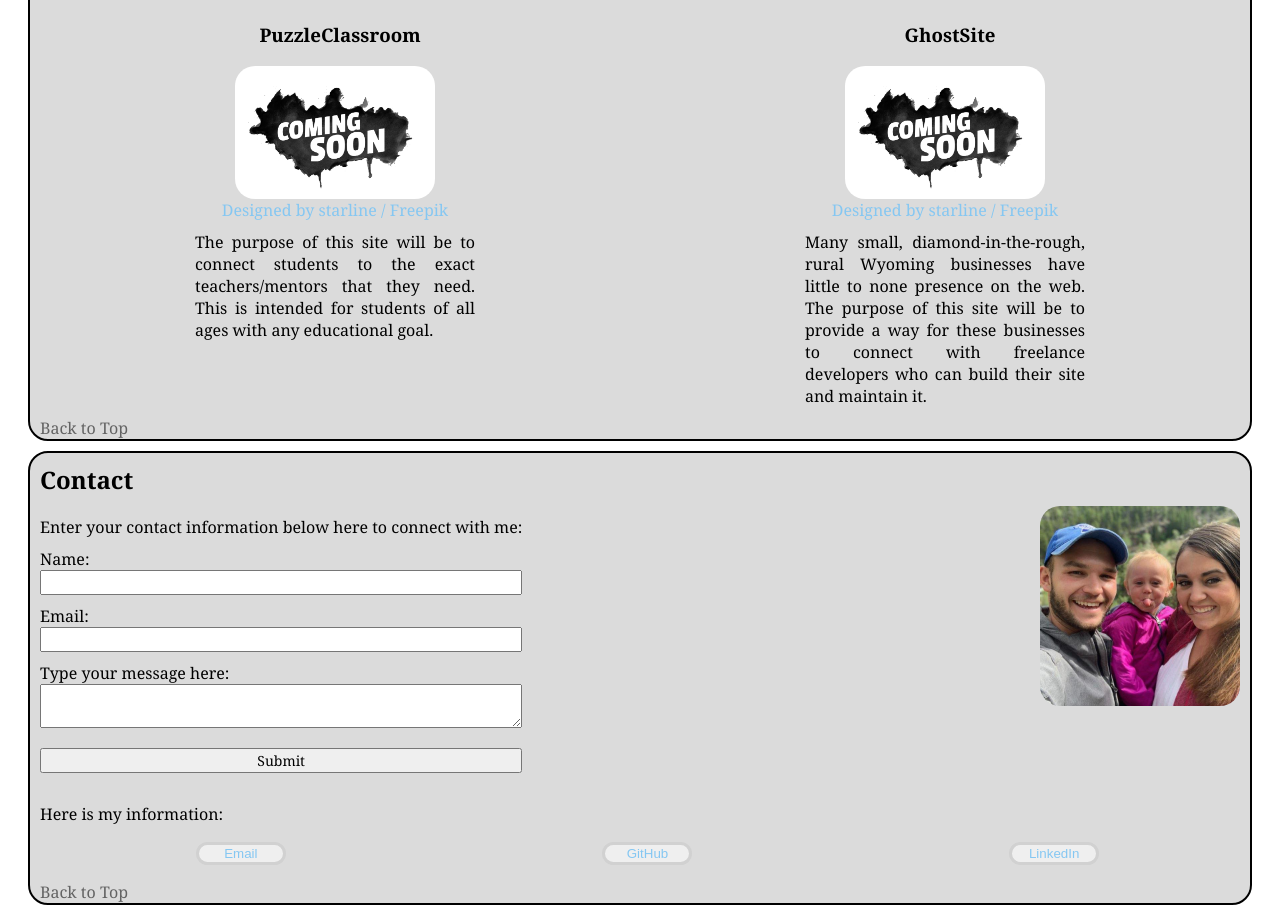
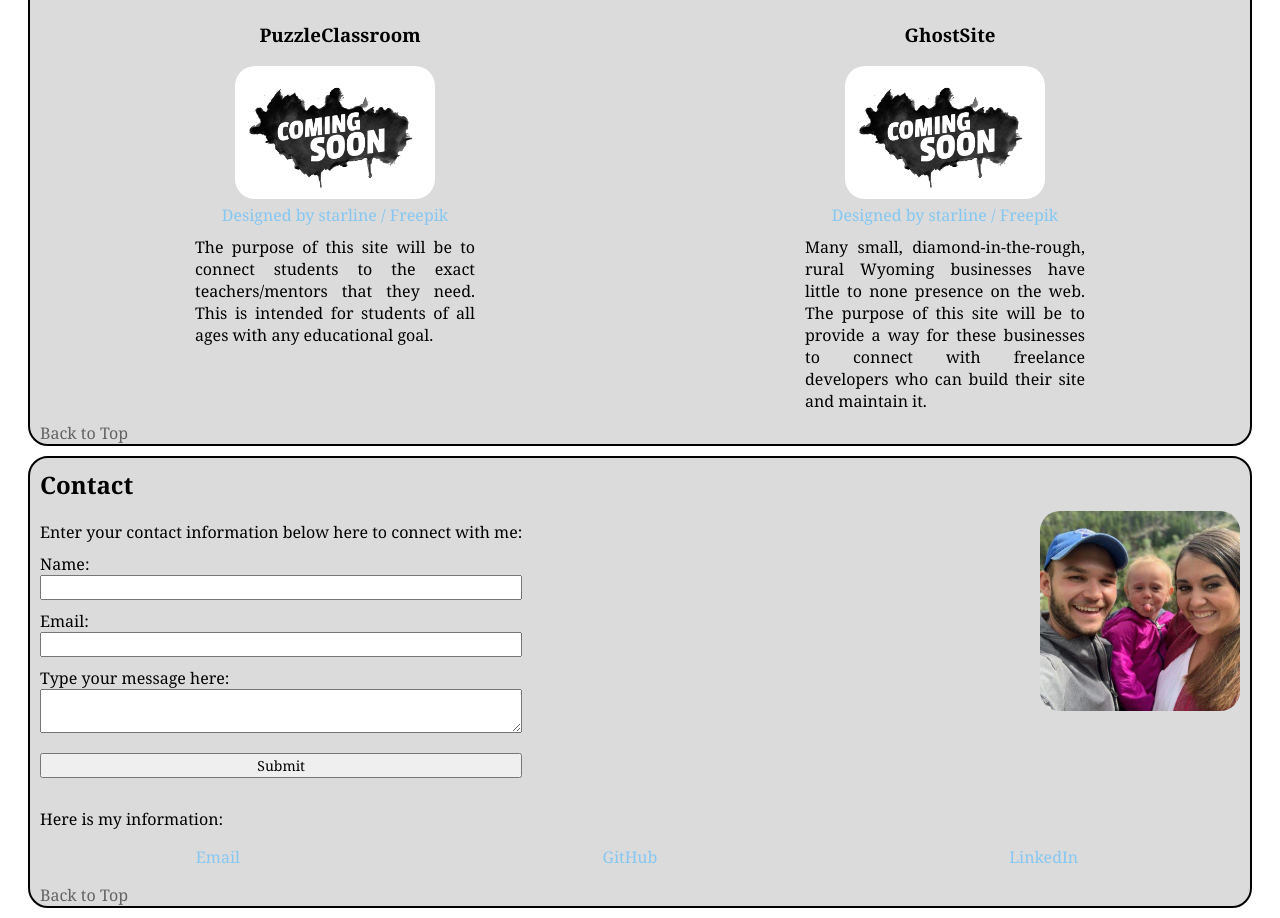
Before and after one commit to benjamin-gates/portfolio-webpage, a plain HTML site: page index.html in a window 1280 px wide. Shown: the part 934-1852 px from the top of the page. Drawn offline with Linux system fonts and the light colour scheme.

Commit message:
fixing html issues

```diff
--- a/index.html
+++ b/index.html
@@ -1,4 +1,5 @@
-<html>
+<!DOCTYPE html>
+<html lang="en">
     <head>
         <meta charset="utf-8">
         <meta name="viewport" content="width=device-width">
@@ -84,12 +85,13 @@
                 <div>
                     <p>Here is my information:</p>
                     <ul>
-                        <li><button><a href="benjamin_gates@outlook.com" target="_blank">Email</a></button></li>
-                        <li><button><a href="https://github.com/benjamin-gates" target="_blank">GitHub</a></button></li>
-                        <li><button><a href="https://www.linkedin.com/in/ben-gates-3a904b206/" target="_blank">LinkedIn</a></button></li>
+                        <li><a href="mailtto:benjamin_gates@outlook.com" target="_blank">Email</a></li>
+                        <li><a href="https://github.com/benjamin-gates" target="_blank">GitHub</a></li>
+                        <li><a href="https://www.linkedin.com/in/ben-gates-3a904b206/" target="_blank">LinkedIn</a></li>
                     </ul>
                 </div>
                 <div class="return-link"><a href="#top">Back to Top</a></div>
+                </div>
             </section>
         </main>
         <footer>
```
